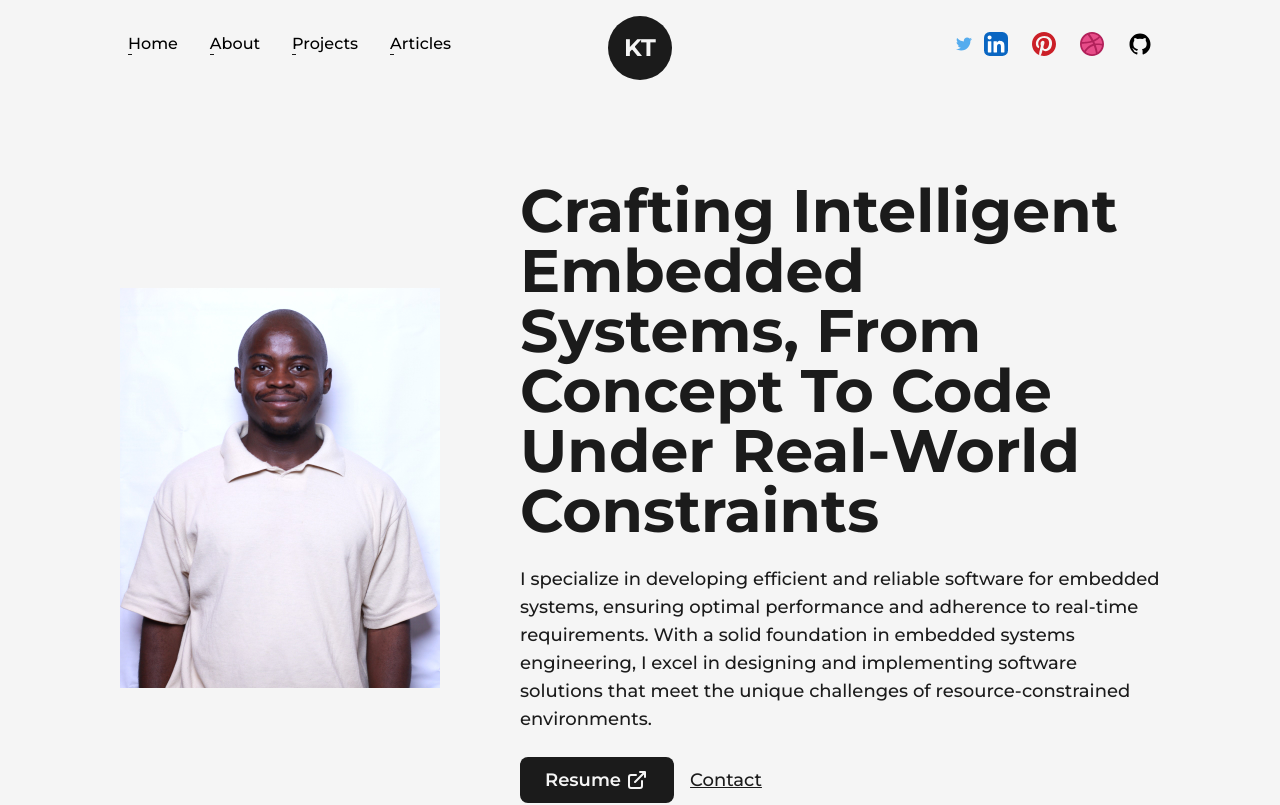
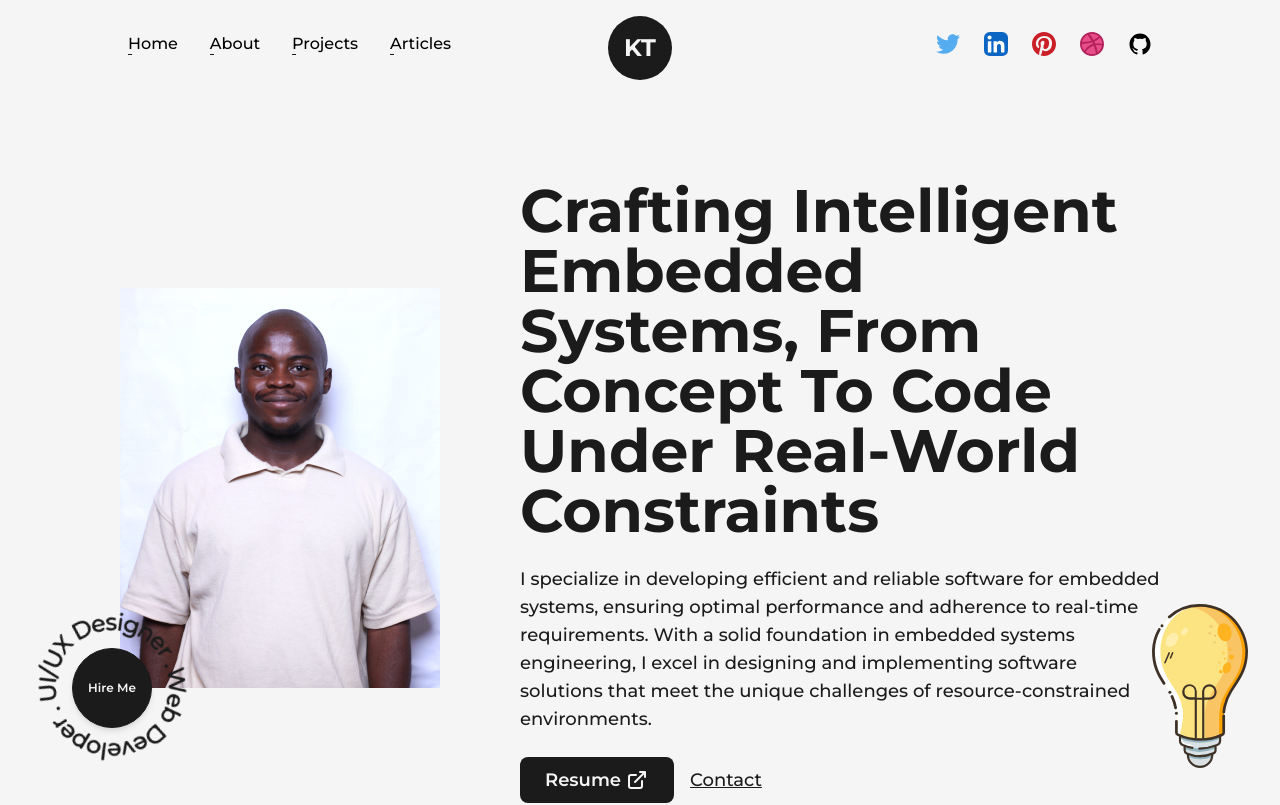
Before and after one commit to dibreyjonatan/Software-embedded-Systems-Engineer-Portfolio, a Next.js app: page / in a window 1280 px wide. Shown: the top 805 px of the page. Built offline with nearby package versions, Linux system fonts and the light colour scheme.

Commit message:
Making of the hireme section

```diff
--- /dev/null
+++ b/src/components/HireMe.js
@@ -0,0 +1,23 @@
+import React from 'react'
+import Layout from './Layout';
+import Link from 'next/link';
+import {CircularText} from './Icons';
+
+
+const Hireme= ({ text, className="" }) => {
+  return (
+    <div className="fixed left-4 bottom-4 flex items-center justify-center overflow-hidden">
+        <div className="w-48 h-auto flex items-center justify-center relative">
+        <CircularText className={"fill-dark animate-spin-slow"} />
+        <Link href="mailto:kamdadibreyjonatan@gmail.com" className="flex items-center justify-center
+        absolute left-1/2 top-1/2 -translate-x-1/2 -translate-y-1/2 bg-dark text-light shadow-md
+        border border-solid border-dark w-20 h-20 rounded-full font-semibold hover:bg-light hover:text-dark">
+          <span className="text-xs font-semibold">Hire Me</span>
+        </Link>
+        </div>
+    </div>
+
+  )
+}
+
+export default Hireme
--- a/src/components/NavBar.js
+++ b/src/components/NavBar.js
@@ -44,7 +44,7 @@ const NavBar = () => {
       <motion.a href="https://twitter.com/" target={"_blank"}
       whileHover={{ y: -2 }}
       whileTap={{ scale: 0.9 }}
-      classNameme="w-6 mx-3 flex items-center justify-center">
+      className="w-6 mx-3 flex items-center justify-center">
         <TwitterIcon />
       </motion.a>
       <motion.a href="https://www.linkedin.com/" target={"_blank"}
--- a/src/pages/index.js
+++ b/src/pages/index.js
@@ -5,6 +5,8 @@ import Image from 'next/image'
 import ProfilePic from "../../public/images/profile/jonatan.jpg";
 import Link from 'next/link';
 import { LinkArrow } from '@/components/Icons';
+import Hireme from '@/components/HireMe';
+import lightbulb from "../../public/images/svgs/miscellaneous_icons_1.svg";
 export default function Home() {
   return (
     <>
@@ -42,6 +44,10 @@ export default function Home() {
           </div>
           </div>
       </Layout>
+      <Hireme/>
+      <div className="absolute right-8 bottom-8 inline-block w-24">
+      <Image src={lightbulb} alt="Jonatan Kamdadi" className="w-full h-auto"/>
+      </div>
       </main>
     </>
   )
--- a/tailwind.config.js
+++ b/tailwind.config.js
@@ -1,4 +1,5 @@
 /** @type {import('tailwindcss').Config} */
+const { animate } = require('framer-motion')
 const { fontFamily } = require('tailwindcss/defaultTheme')
 module.exports = {
   content: [
@@ -17,7 +18,10 @@ module.exports = {
     light: "#f5f5f5",
     primary: "#B63E96", // 240,86,199
     primaryDark: "#58E6D9", // 80,230,217
-      }
+      },
+      animation: {
+        'spin-slow': 'spin 8s linear infinite',
+      },
     },
   },
   plugins: [],
```
Also changed, not shown: src/components/Icons.js (+9 -0 lines), public/images/svgs/monprofile.svg (added).
